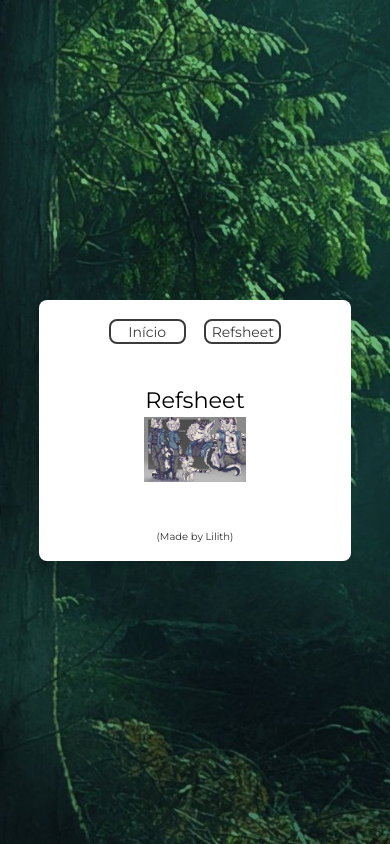
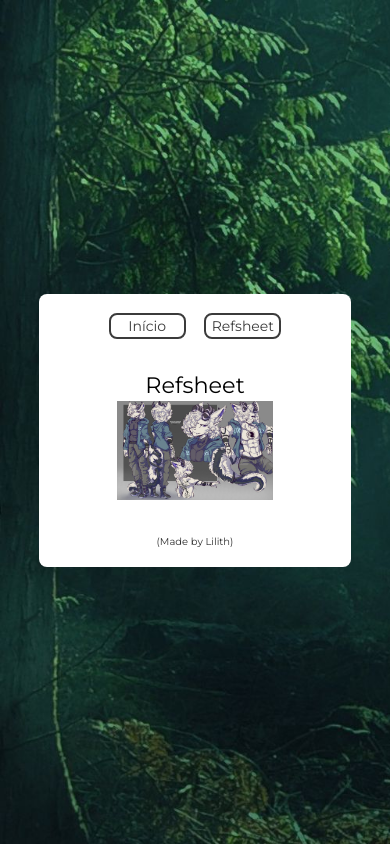
Before and after one commit to GabsCr/carrd-arima, a plain HTML site: page refsheet.html in a window 390 px wide. Drawn offline with Linux system fonts and the light colour scheme.

Commit message:
Add files via upload

```diff
--- a/styles/style.css
+++ b/styles/style.css
@@ -51,9 +51,10 @@ body {
 }
 
 .main {
-    padding: 15%;
+    padding: 10%;
     display: flex;
     flex-direction: column;
+    text-align: center;
     align-items: center;
     gap: 5px;
 }
@@ -97,7 +98,9 @@ body {
 }
 
 .extra__img {
-    width: 75%;
+    display: flex;
+    justify-content: center;
+    width: 100%;
 }
 
 .carrd__footer {
@@ -129,6 +132,9 @@ body {
     }
     .main__link__img {
         width: 20px;
+    }
+    .extra__img {
+        width: 100%;
     }
     .carrd__footer {
         padding-top: 9%;
```
